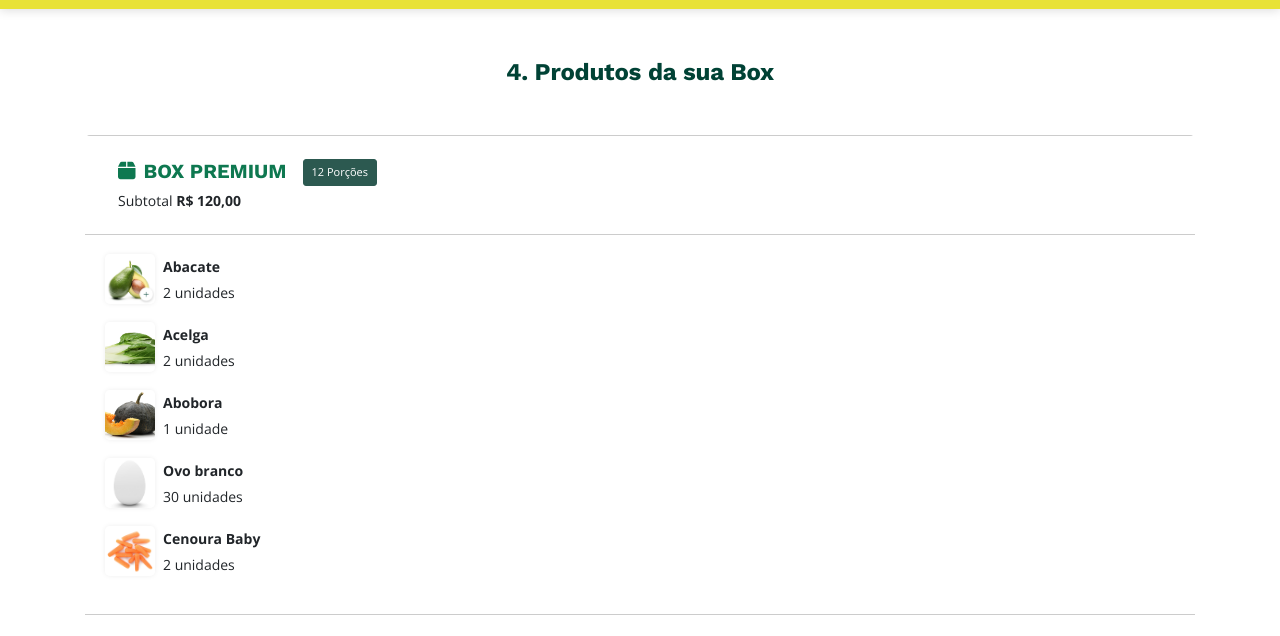
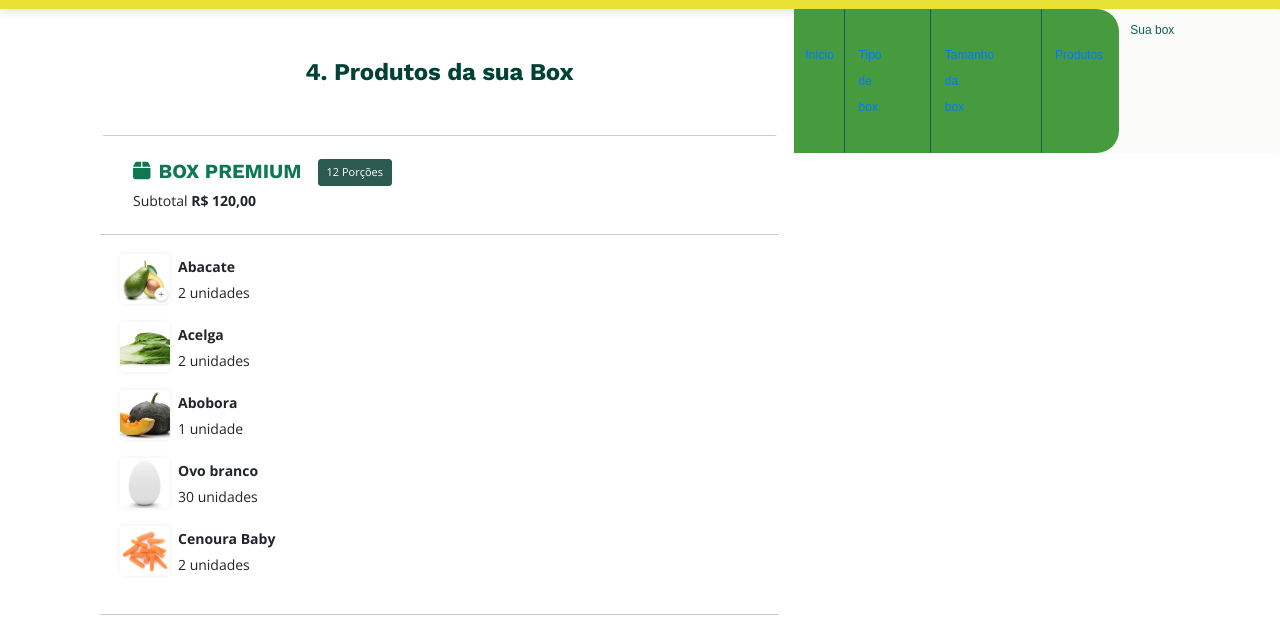
Before and after one commit to mada-lp/Feira-na-box, a plain HTML site: page suabox.html in a window 1280 px wide. Shown: the part 81-717 px from the top of the page. Drawn offline with nearby package versions, Linux system fonts and the light colour scheme; some icons are missing.

Commit message:
breadcrumbs

```diff
--- a/css/main.css
+++ b/css/main.css
@@ -94,7 +94,7 @@ nav ul {
     list-style-type: none;
 }
 
-nav a {
+/*nav a {
     display: block;
     margin-bottom: 10px;
     padding: 15px 0;
@@ -105,7 +105,7 @@ nav a {
 
     color: white;
     background: #e44d26;
-}
+}*/
 
 nav a:hover,
 nav a:visited {
@@ -1498,3 +1498,43 @@ strong.data {
   font-size: 14px;
   font-weight: lighter;
 }
+
+.breadcrumb {
+  background-color: #fbfbfa;
+  padding: 0;
+  margin-bottom: 0;
+}
+
+.breadcrumb-item+.breadcrumb-item::before {
+  content: none;
+}
+
+.breadcrumb .breadcrumb-item {
+  color: #fff;
+  font-family: 'OpenSans', sans-serif;
+  font-size: 12px;
+  background-color: #469b3f;
+  padding: 8px 11px;
+  border-right: 1px solid #165e53;
+}
+
+.breadcrumb .breadcrumb-item:nth-last-child(2) {
+  border-top-right-radius: 22.5px;
+  border-bottom-right-radius: 22.5px;
+  border-right: unset;
+  padding-right: 18px;
+}
+
+.breadcrumb-item.active {
+  font-family: 'OpenSans', sans-serif;
+  font-size: 12px;
+  font-weight: normal;
+  font-stretch: normal;
+  font-style: normal;
+  line-height: normal;
+  letter-spacing: normal;
+  color: #165e53;
+  padding: 14px 11px;
+  background-color: transparent;
+  border-right: unset;
+}
--- a/suabox.html
+++ b/suabox.html
@@ -36,7 +36,15 @@
             </div>
           <div class="w-nav-overlay" data-wf-ignore=""></div>
         </div>
-
+        <nav aria-label="breadcrumb">
+          <ol class="breadcrumb">
+            <li class="breadcrumb-item"><a href="index.html">Início</a></li>
+            <li class="breadcrumb-item" aria-current="page"><a href="tipo.html">Tipo de box</a></li>
+            <li class="breadcrumb-item" aria-current="page"><a href="tamanho.html">Tamanho da box</a></li>
+            <li class="breadcrumb-item" aria-current="page"><a href="produtos.html">Produtos</a></li>
+            <li class="breadcrumb-item active" aria-current="page">Sua box</li>
+          </ol>
+        </nav>
         <div class="main-container fluxo-compra">
 
             <div class="section pb-4 suabox" id="suabox">
```
Also changed, not shown: assinatura.html (+8 -1 lines), produtos.html (+8 -1 lines), tamanho.html (+7 -1 lines), tipo.html (+6 -1 lines).
